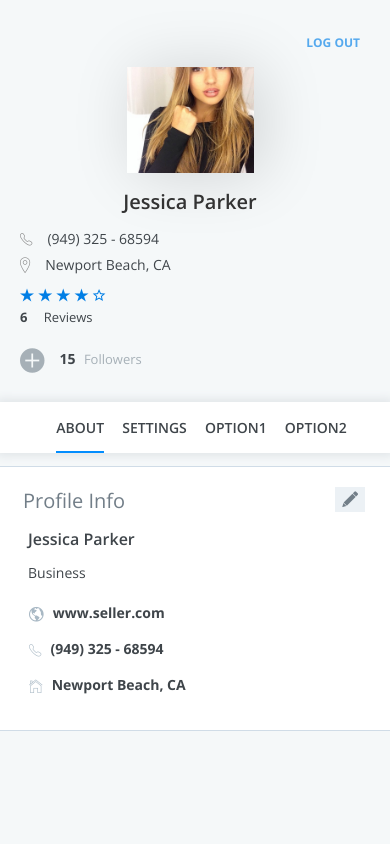
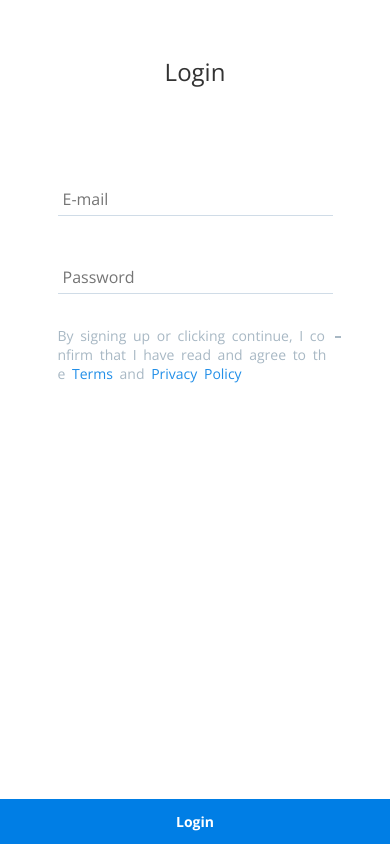
Before and after one commit to julionienow/julionienow.github.io, a website: page index.html in a window 390 px wide. Drawn offline with nearby package versions, Linux system fonts and the light colour scheme; files that its build step writes are made by us from their sources.

Commit message:
done desktop and mobile pages

```diff
--- a/index.html
+++ b/index.html
@@ -24,8 +24,42 @@
 	<body>
 
 
+		<div class="login_bg">
 
-		<div class="container">
+			<div class="container login">
+
+				<section>
+
+					<div class="login_box">
+
+						<h1>Login</h1>
+
+						<hr></hr>
+
+						<form>
+
+							<input type="email" name="email" placeholder="E-mail" required>
+
+							<input type="Password" name="Password" pattern=".{6,10}" required title="6 to 10 characters" placeholder="Password">
+
+							<h4>By signing up or clicking continue, I confirm that I have read and agree to the <a href="#">Terms</a> and <a href="#">Privacy Policy</a></h4>
+
+							<button class="login">Login</button>
+
+						</form>
+
+					</div>
+
+				</section>
+
+			</div>
+
+		</div>
+
+
+		<div class="website_bg">
+
+			<div class="container website">
 
 				<header>
 
@@ -140,11 +174,11 @@
 
 							<form>
 
-							<input type="Password" name="Password" placeholder="Existing Password">
+								<input type="Password" name="Password" pattern=".{6,10}" required title="6 to 10 characters" placeholder="Existing Password" required>
 
-							<input type="Password" name="Password" placeholder="New Password">
+								<input type="Password" name="Password" pattern=".{6,10}" required title="6 to 10 characters" placeholder="New Password" required>
 
-							<input type="Password" name="Password" placeholder="Confirm Password">
+								<input type="Password" name="Password" pattern=".{6,10}" required title="6 to 10 characters" placeholder="Confirm Password" required>
 
 									<button class="cancel">CANCEL</button>
 									<button class="save">SAVE</button>
@@ -158,7 +192,9 @@
 
 				</section>
 
+			</div>
 
+		</div>
 
 
 
--- a/sass/body.scss
+++ b/sass/body.scss
@@ -1,14 +1,43 @@
-section {
+%input_pattern {
+			display: block;
+		    border: 0px;
+		    border-bottom: 1px solid #d0dce7;
+		    color: #3f454a;
+		    font-size: 16px;
+		    line-height: 32px;
+		    padding-left: 5px;
+		    margin-top: 16px;
+
+			    &:focus {
+			    	outline: 0;
+			    }
+		}
+
+%confirm_cancel_login-button {
+			margin-top: 30px;
+			width: 97px;
+			height: 30px;
+			box-sizing: border-box;
+			background-color: #007ee5;
+			color: #fff;
+			font-size: 13px;
+			border: 0px;
+			font-weight: 600;
+			cursor: pointer;
+			border-radius: 3px;
+}
+
+.container.website section {
 	background-color: #fff;
 	margin-top: 35px;
 	box-shadow: 0px 3px 12px #e1e1e1;
     -webkit-box-shadow: 0px 3px 12px #e1e1e1;
     -moz-box-shadow: 0px 3px 12	px #e1e1e1;
     border: 1px solid #e6eaec;
-
 	padding-top: 38px;
 	padding-left: 34px!important;
 	padding-bottom: 365px;
+	margin-bottom: 260px;
 }
 
 .body_profile-info {
@@ -115,32 +144,14 @@ section {
 
  	form {
 
- 		input:focus  {
-	 		outline: 0;
-	 	}
+
 
  		input {
-			display: block;
-		    border: 0px;
-		    border-bottom: 1px solid #d0dce7;
-		    color: #3f454a;
-		    font-size: 16px;
-		    line-height: 32px;
-		    padding-left: 5px;
-		    margin-top: 16px;
+ 			@extend %input_pattern;
 		}
 
 		.save, .cancel {
-			margin-top: 30px;
-			width: 97px;
-			height: 30px;
-			box-sizing: border-box;
-			background-color: #007ee5;
-			color: #fff;
-			font-size: 13px;
-			border: 0px;
-			font-weight: 600;
-			cursor: pointer;
+			@extend %confirm_cancel_login-button;
 		}
 
 		.cancel {
--- a/sass/header.scss
+++ b/sass/header.scss
@@ -3,10 +3,11 @@ header {
 	padding-top: 23px;
 }
 
-.container {
+.container.website {
 	max-width: 1170px;
 	margin: 0 auto;
-	margin-top: 70px;
+	padding-top: 70px;
+	padding-bottom: 260px;
 	position: relative;
 
 	> * {
--- /dev/null
+++ b/sass/login - Cópia.scss
@@ -0,0 +1,83 @@
+@media screen and (max-width: 767px) {
+
+    .login_bg {
+        background: #fff;
+
+        .container.login {
+
+            max-width: 275px;
+            padding: 0px;
+
+            > * {
+                padding: initial;
+            }
+
+            .login_box {
+                box-shadow: initial;
+                -webkit-box-shadow: initial;
+                -moz-box-shadow: initial;
+                padding: 0px;
+                border: 0px;
+                margin-top: 55px;
+                margin-bottom: 0px;
+
+                h1 {
+                    font-weight: 500;
+                    padding-bottom: 50px;
+                }
+
+                hr {
+                    display: none;
+                }
+
+                form {
+
+                    h4 {
+                        text-align: left;
+                        word-break: break-all;
+                        word-spacing: 3px;
+                        margin: 32px auto 0px;
+
+                        &:before {
+                            content: "";
+                            position: absolute;
+                            right: -8px;
+                            width: 4px;
+                            border: 1px solid #a8b8c4;
+                            background-color: #a8b8c4;
+                            font-size: 52px!important;
+                            margin-top: 10px;
+                        }
+                    }
+
+                    button.login {
+                        position: fixed;
+                        bottom: 0px;
+                        max-width: 275px;
+                        margin-top: 0px;
+
+                        &:before {
+                            content: "";
+                            height: 45px;
+                            width: 400px;
+                            background-color: #007ee5;
+                            position: absolute;
+                            left: -300px;
+                        }
+
+                        &:after {
+                            content: "";
+                            height: 45px;
+                            width: 400px;
+                            background-color: #007ee5;
+                            position: absolute;
+                            right: -300px;
+                        }
+                    }
+
+                }
+            }
+        }
+    }
+
+}
--- a/sass/login.scss
+++ b/sass/login.scss
@@ -0,0 +1,80 @@
+.login_bg {
+    background: url(../../images/fullscreen_bg_image.jpg) no-repeat 100% 100% fixed;
+    background-size: cover;
+
+}
+
+.container.login {
+
+    max-width: 505px;
+    margin: 0 auto;
+    position: relative;
+
+    .login_box {
+
+    	background-color: #fff;
+    	box-shadow: 0px 0px 20px 1px rgba(58, 75, 93, 0.5);
+	    -webkit-box-shadow: 0px 0px 20px 1px rgba(58, 75, 93, 0.5);
+	    -moz-box-shadow: 0px 0px 20px 1px rgba(58, 75, 93, 0.5);
+	    border: 1px solid #b7cacf;
+	    border-radius: 3px;
+    	padding: 45px 50px 40px 50px;
+    	display: inline-block;
+    	width: 100%;
+    	margin-top: 178px;
+    	margin-bottom: 350px;
+
+    	h1 {
+    		text-align: center;
+    		color: #333;
+    		padding-bottom: 26px;
+    	}
+
+    	hr {
+    		border-color: #d0dce7;
+
+    		&:before {
+    			display: none;
+    		}
+
+    		&:after {
+    			display: none;
+    		}
+    	}
+
+    	form {
+
+    		margin-top: 10px;
+
+    		input {
+    			@extend %input_pattern;
+    			width: 100%;
+    			margin-top: 45px;
+    		}
+
+    		button {
+    			@extend %confirm_cancel_login-button;
+			    width: 100%;
+			    line-height: 45px;
+			    box-sizing: border-box;
+			    height: initial;
+			    font-size: 14px;
+			    font-weight: bold;
+    		}
+
+    		h4 {
+    			text-align: center;
+    			font-size: 14px;
+    			color: #a8b8c4;
+    			font-weight: normal;
+    			max-width: 360px;
+    			margin: 30px auto 0px;
+    		}
+
+    		a {
+    			text-decoration: none;
+    			color: #228fe8;
+    		}
+    	}
+    }
+}
--- /dev/null
+++ b/sass/login_mobile.scss
@@ -0,0 +1,83 @@
+@media screen and (max-width: 767px) {
+
+    .login_bg {
+        background: #fff;
+
+        .container.login {
+
+            max-width: 275px;
+            padding: 0px;
+
+            > * {
+                padding: initial;
+            }
+
+            .login_box {
+                box-shadow: initial;
+                -webkit-box-shadow: initial;
+                -moz-box-shadow: initial;
+                padding: 0px;
+                border: 0px;
+                margin-top: 55px;
+                margin-bottom: 0px;
+
+                h1 {
+                    font-weight: 500;
+                    padding-bottom: 50px;
+                }
+
+                hr {
+                    display: none;
+                }
+
+                form {
+
+                    h4 {
+                        text-align: left;
+                        word-break: break-all;
+                        word-spacing: 3px;
+                        margin: 32px auto 0px;
+
+                        &:before {
+                            content: "";
+                            position: absolute;
+                            right: -8px;
+                            width: 4px;
+                            border: 1px solid #a8b8c4;
+                            background-color: #a8b8c4;
+                            font-size: 52px!important;
+                            margin-top: 10px;
+                        }
+                    }
+
+                    button.login {
+                        position: fixed;
+                        bottom: 0px;
+                        max-width: 275px;
+                        margin-top: 0px;
+
+                        &:before {
+                            content: "";
+                            height: 45px;
+                            width: 400px;
+                            background-color: #007ee5;
+                            position: absolute;
+                            left: -300px;
+                        }
+
+                        &:after {
+                            content: "";
+                            height: 45px;
+                            width: 400px;
+                            background-color: #007ee5;
+                            position: absolute;
+                            right: -300px;
+                        }
+                    }
+
+                }
+            }
+        }
+    }
+
+}
--- a/sass/main.scss
+++ b/sass/main.scss
@@ -3,16 +3,21 @@
 @import "mobile_header.scss";
 @import "mobile_body.scss";
 @import "login.scss";
+@import "login_mobile.scss";
 
 * {
 margin: 0;
 padding: 0;
 box-sizing: border-box;
 -moz-box-sizing: border-box;
-font-family: 'Open Sans', sans-serif;
+font-family: 'Open Sans', sans-serif!important;
 }
 
 
-body {
+.website_bg {
 	background-color: #f5f8f9;
 }
+
+.website_bg {
+	display: none;
+}
--- a/sass/mobile_body.scss
+++ b/sass/mobile_body.scss
@@ -1,6 +1,10 @@
 @media screen and (max-width: 767px) {
 
-	section {
+	.container.website {
+		height: 100%;
+	}
+
+	.container.website section {
 
 		margin-top: 91px;
 		border: 0px;
@@ -9,7 +13,7 @@
 	    padding-bottom: 21px;
         padding-top: 20px;
    		padding-left: 23px!important;
-	    margin-bottom: 34px;
+	    margin-bottom: 34px!important;
 		box-shadow: initial;
 	    -webkit-box-shadow: initial;
 	    -moz-box-shadow: initial;
--- a/sass/mobile_header.scss
+++ b/sass/mobile_header.scss
@@ -1,7 +1,8 @@
 @media screen and (max-width: 767px) {
 
 	.container {
-		margin-top: 30px;
+		padding-top: 30px;
+		padding-bottom: 0px;
 
 
 		> * {
```
Also changed, not shown: 1 other file. Lines whose indentation alone changed are shown as unchanged.
